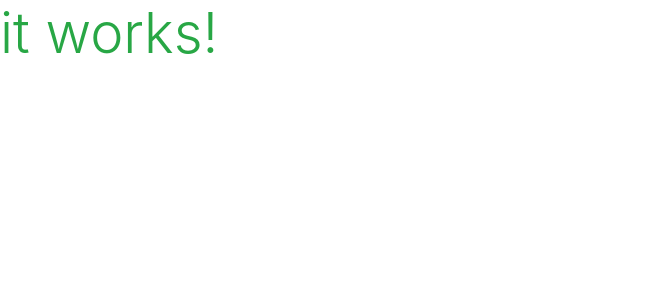
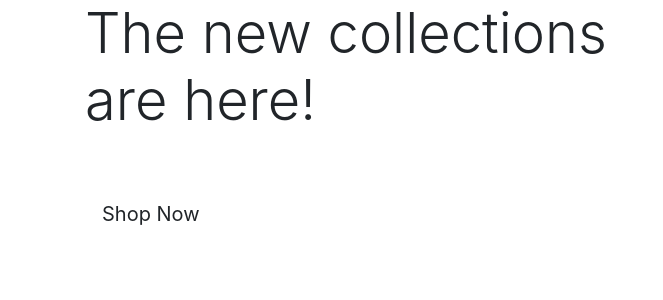
Before and after one commit to Mr-KulwinderSingh/joliemimi_boutique, a Django app: page / in a window 1280 px wide. Shown: the top 300 px of the page, without its empty margins (0-663 px from the left). Run offline with Django 3.2, Linux system fonts and the light colour scheme.

Commit message:
homepage basic content has been added to look and check

```diff
--- a/home/templates/home/index.html
+++ b/home/templates/home/index.html
@@ -1,6 +1,30 @@
 {% extends "base.html" %}
 {% load static %}
 
+{% block page_header %}
+<div class="container header-container">
+    <div class="row">
+        <div class="col">
+
+        </div>
+    </div>
+</div>
+
+{% endblock %}
+
 {% block content %}
-<h1 class="display-4 text-success">it works!</h1>
+<div class="container h-100">
+    <div class="row h-100">
+        <div class="col-7 col-md-6 my-auto">
+            <h1 class="display-4 logo-font text-black">
+                The new collections are here!
+            </h1>
+            <div class="my-5">
+                <h4>
+                    <a href="" class="shop-now-button btn btn-lg rounded txt-uppercase py-3">Shop Now</a>
+                </h4>
+            </div>
+        </div>
+    </div>
+</div>
 {% endblock %}
```
